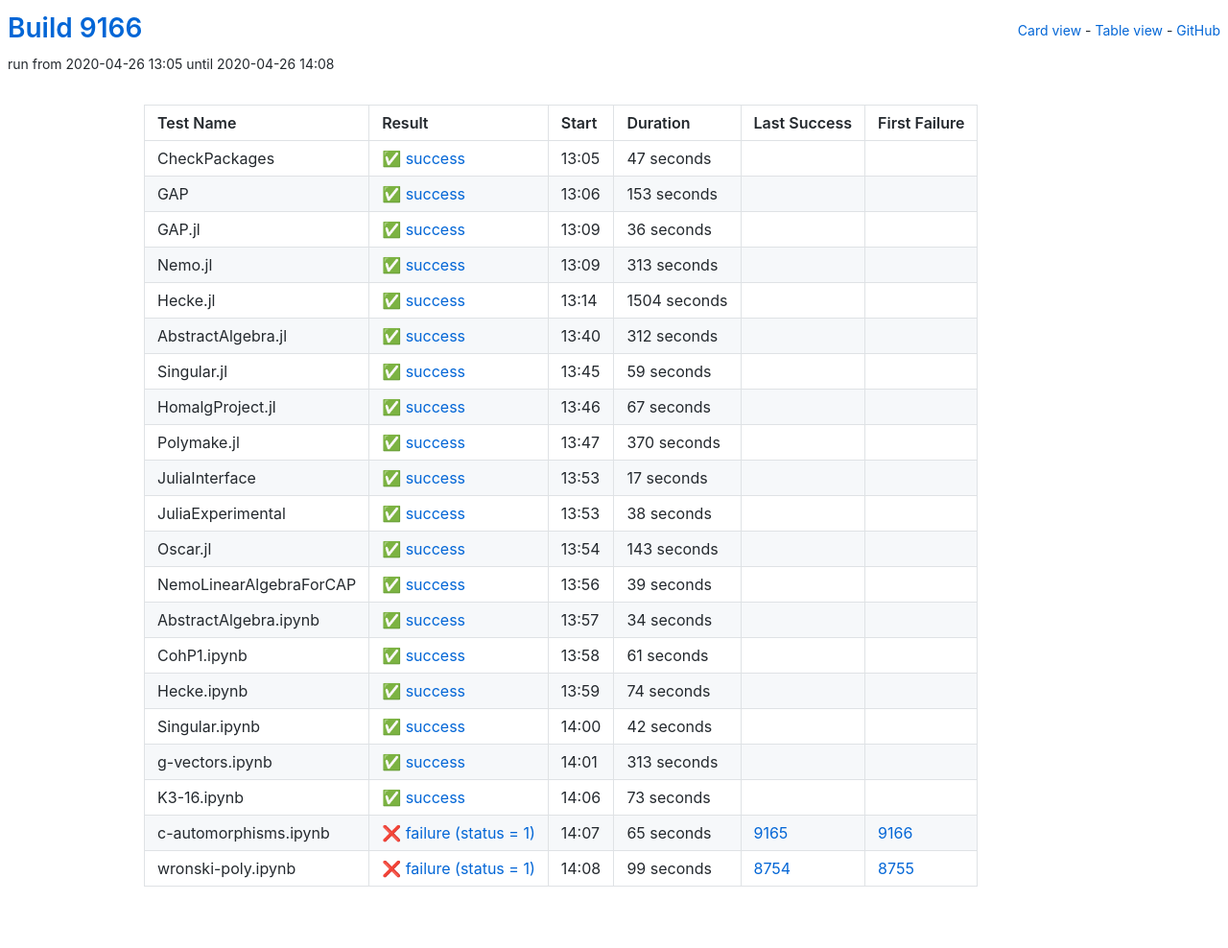
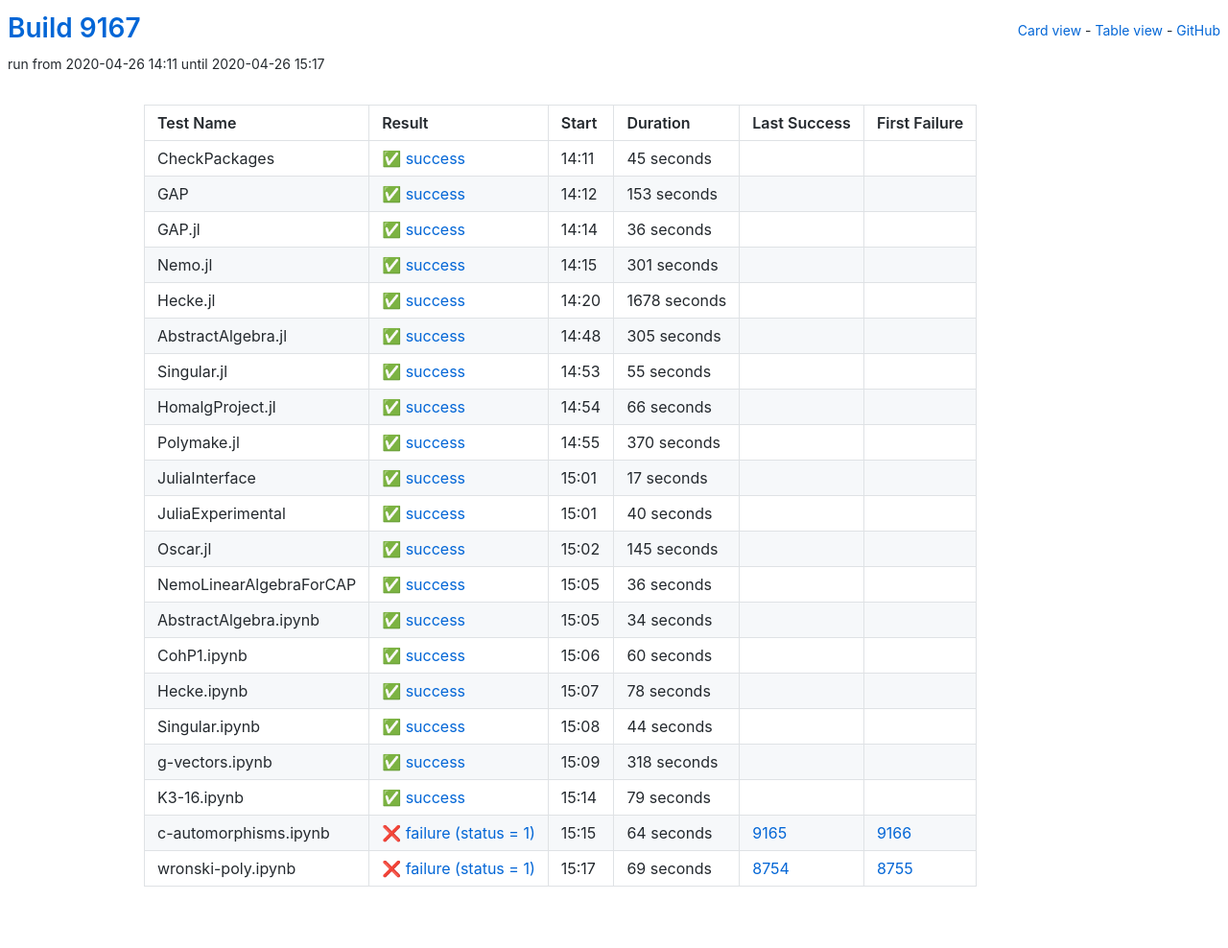
Before and after one commit to oscar-system/oscar-ci-status, a Jekyll site: the page built from table.html, in a window 1280 px wide. Shown: the whole page at 96% size. Built offline with Jekyll 4.4.1, drawn with Linux system fonts in a browser that asks for light colours.

Commit message:
Build 9167

```diff
--- a/_data/ci.yml
+++ b/_data/ci.yml
@@ -1,16 +1,16 @@
-build: 9166
-build_url: https://oscarci.mathematik.uni-kl.de/job/oscar/9166/
+build: 9167
+build_url: https://oscarci.mathematik.uni-kl.de/job/oscar/9167/
 job: oscar
 tests:
-- duration: 47
+- duration: 45
   exitcode: 0
   first_failure: false
   first_failure_url: null
   last_success: false
   last_success_url: null
-  log: https://oscarci.mathematik.uni-kl.de/job/oscar/9166/artifact/logs/build-9166/CheckPackages.log
+  log: https://oscarci.mathematik.uni-kl.de/job/oscar/9167/artifact/logs/build-9167/CheckPackages.log
   name: CheckPackages
-  start: 2020-04-26 13:05
+  start: 2020-04-26 14:11
   status: success
   success: true
 - duration: 153
@@ -19,9 +19,9 @@
   first_failure_url: null
   last_success: false
   last_success_url: null
-  log: https://oscarci.mathematik.uni-kl.de/job/oscar/9166/artifact/logs/build-9166/GAP.log
+  log: https://oscarci.mathematik.uni-kl.de/job/oscar/9167/artifact/logs/build-9167/GAP.log
   name: GAP
-  start: 2020-04-26 13:06
+  start: 2020-04-26 14:12
   status: success
   success: true
 - duration: 36
@@ -30,64 +30,64 @@
   first_failure_url: null
   last_success: false
   last_success_url: null
-  log: https://oscarci.mathematik.uni-kl.de/job/oscar/9166/artifact/logs/build-9166/GAP.jl.log
+  log: https://oscarci.mathematik.uni-kl.de/job/oscar/9167/artifact/logs/build-9167/GAP.jl.log
   name: GAP.jl
-  start: 2020-04-26 13:09
+  start: 2020-04-26 14:14
   status: success
   success: true
-- duration: 313
+- duration: 301
   exitcode: 0
   first_failure: false
   first_failure_url: null
   last_success: false
   last_success_url: null
-  log: https://oscarci.mathematik.uni-kl.de/job/oscar/9166/artifact/logs/build-9166/Nemo.jl.log
+  log: https://oscarci.mathematik.uni-kl.de/job/oscar/9167/artifact/logs/build-9167/Nemo.jl.log
   name: Nemo.jl
-  start: 2020-04-26 13:09
+  start: 2020-04-26 14:15
   status: success
   success: true
-- duration: 1504
+- duration: 1678
   exitcode: 0
   first_failure: false
   first_failure_url: null
   last_success: false
   last_success_url: null
-  log: https://oscarci.mathematik.uni-kl.de/job/oscar/9166/artifact/logs/build-9166/Hecke.jl.log
+  log: https://oscarci.mathematik.uni-kl.de/job/oscar/9167/artifact/logs/build-9167/Hecke.jl.log
   name: Hecke.jl
-  start: 2020-04-26 13:14
+  start: 2020-04-26 14:20
   status: success
   success: true
-- duration: 312
+- duration: 305
   exitcode: 0
   first_failure: false
   first_failure_url: null
   last_success: false
   last_success_url: null
-  log: https://oscarci.mathematik.uni-kl.de/job/oscar/9166/artifact/logs/build-9166/AbstractAlgebra.jl.log
+  log: https://oscarci.mathematik.uni-kl.de/job/oscar/9167/artifact/logs/build-9167/AbstractAlgebra.jl.log
   name: AbstractAlgebra.jl
-  start: 2020-04-26 13:40
+  start: 2020-04-26 14:48
   status: success
   success: true
-- duration: 59
+- duration: 55
   exitcode: 0
   first_failure: false
   first_failure_url: null
   last_success: false
   last_success_url: null
-  log: https://oscarci.mathematik.uni-kl.de/job/oscar/9166/artifact/logs/build-9166/Singular.jl.log
+  log: https://oscarci.mathematik.uni-kl.de/job/oscar/9167/artifact/logs/build-9167/Singular.jl.log
   name: Singular.jl
-  start: 2020-04-26 13:45
+  start: 2020-04-26 14:53
   status: success
   success: true
-- duration: 67
+- duration: 66
   exitcode: 0
   first_failure: false
   first_failure_url: null
   last_success: false
   last_success_url: null
-  log: https://oscarci.mathematik.uni-kl.de/job/oscar/9166/artifact/logs/build-9166/HomalgProject.jl.log
+  log: https://oscarci.mathematik.uni-kl.de/job/oscar/9167/artifact/logs/build-9167/HomalgProject.jl.log
   name: HomalgProject.jl
-  start: 2020-04-26 13:46
+  start: 2020-04-26 14:54
   status: success
   success: true
 - duration: 370
@@ -96,9 +96,9 @@
   first_failure_url: null
   last_success: false
   last_success_url: null
-  log: https://oscarci.mathematik.uni-kl.de/job/oscar/9166/artifact/logs/build-9166/Polymake.jl.log
+  log: https://oscarci.mathematik.uni-kl.de/job/oscar/9167/artifact/logs/build-9167/Polymake.jl.log
   name: Polymake.jl
-  start: 2020-04-26 13:47
+  start: 2020-04-26 14:55
   status: success
   success: true
 - duration: 17
@@ -107,42 +107,42 @@
   first_failure_url: null
   last_success: false
   last_success_url: null
-  log: https://oscarci.mathematik.uni-kl.de/job/oscar/9166/artifact/logs/build-9166/JuliaInterface.log
+  log: https://oscarci.mathematik.uni-kl.de/job/oscar/9167/artifact/logs/build-9167/JuliaInterface.log
   name: JuliaInterface
-  start: 2020-04-26 13:53
+  start: 2020-04-26 15:01
   status: success
   success: true
-- duration: 38
+- duration: 40
   exitcode: 0
   first_failure: false
   first_failure_url: null
   last_success: false
   last_success_url: null
-  log: https://oscarci.mathematik.uni-kl.de/job/oscar/9166/artifact/logs/build-9166/JuliaExperimental.log
+  log: https://oscarci.mathematik.uni-kl.de/job/oscar/9167/artifact/logs/build-9167/JuliaExperimental.log
   name: JuliaExperimental
-  start: 2020-04-26 13:53
+  start: 2020-04-26 15:01
   status: success
   success: true
-- duration: 143
+- duration: 145
   exitcode: 0
   first_failure: false
   first_failure_url: null
   last_success: false
   last_success_url: null
-  log: https://oscarci.mathematik.uni-kl.de/job/oscar/9166/artifact/logs/build-9166/Oscar.jl.log
+  log: https://oscarci.mathematik.uni-kl.de/job/oscar/9167/artifact/logs/build-9167/Oscar.jl.log
   name: Oscar.jl
-  start: 2020-04-26 13:54
+  start: 2020-04-26 15:02
   status: success
   success: true
-- duration: 39
+- duration: 36
   exitcode: 0
   first_failure: false
   first_failure_url: null
   last_success: false
   last_success_url: null
-  log: https://oscarci.mathematik.uni-kl.de/job/oscar/9166/artifact/logs/build-9166/NemoLinearAlgebraForCAP.log
+  log: https://oscarci.mathematik.uni-kl.de/job/oscar/9167/artifact/logs/build-9167/NemoLinearAlgebraForCAP.log
   name: NemoLinearAlgebraForCAP
-  start: 2020-04-26 13:56
+  start: 2020-04-26 15:05
   status: success
   success: true
 - duration: 34
@@ -151,85 +151,85 @@
   first_failure_url: null
   last_success: false
   last_success_url: null
-  log: https://oscarci.mathematik.uni-kl.de/job/oscar/9166/artifact/logs/build-9166/AbstractAlgebra.ipynb.log
+  log: https://oscarci.mathematik.uni-kl.de/job/oscar/9167/artifact/logs/build-9167/AbstractAlgebra.ipynb.log
   name: AbstractAlgebra.ipynb
-  start: 2020-04-26 13:57
+  start: 2020-04-26 15:05
   status: success
   success: true
-- duration: 61
+- duration: 60
   exitcode: 0
   first_failure: false
   first_failure_url: null
   last_success: false
   last_success_url: null
-  log: https://oscarci.mathematik.uni-kl.de/job/oscar/9166/artifact/logs/build-9166/CohP1.ipynb.log
+  log: https://oscarci.mathematik.uni-kl.de/job/oscar/9167/artifact/logs/build-9167/CohP1.ipynb.log
   name: CohP1.ipynb
-  start: 2020-04-26 13:58
+  start: 2020-04-26 15:06
   status: success
   success: true
-- duration: 74
+- duration: 78
   exitcode: 0
   first_failure: false
   first_failure_url: null
   last_success: false
   last_success_url: null
-  log: https://oscarci.mathematik.uni-kl.de/job/oscar/9166/artifact/logs/build-9166/Hecke.ipynb.log
+  log: https://oscarci.mathematik.uni-kl.de/job/oscar/9167/artifact/logs/build-9167/Hecke.ipynb.log
   name: Hecke.ipynb
-  start: 2020-04-26 13:59
+  start: 2020-04-26 15:07
   status: success
   success: true
-- duration: 42
+- duration: 44
   exitcode: 0
   first_failure: false
   first_failure_url: null
   last_success: false
   last_success_url: null
-  log: https://oscarci.mathematik.uni-kl.de/job/oscar/9166/artifact/logs/build-9166/Singular.ipynb.log
+  log: https://oscarci.mathematik.uni-kl.de/job/oscar/9167/artifact/logs/build-9167/Singular.ipynb.log
   name: Singular.ipynb
-  start: 2020-04-26 14:00
+  start: 2020-04-26 15:08
   status: success
   success: true
-- duration: 313
+- duration: 318
   exitcode: 0
   first_failure: false
   first_failure_url: null
   last_success: false
   last_success_url: null
-  log: https://oscarci.mathematik.uni-kl.de/job/oscar/9166/artifact/logs/build-9166/g-vectors.ipynb.log
+  log: https://oscarci.mathematik.uni-kl.de/job/oscar/9167/artifact/logs/build-9167/g-vectors.ipynb.log
   name: g-vectors.ipynb
-  start: 2020-04-26 14:01
+  start: 2020-04-26 15:09
   status: success
   success: true
-- duration: 73
+- duration: 79
   exitcode: 0
   first_failure: false
   first_failure_url: null
   last_success: false
   last_success_url: null
-  log: https://oscarci.mathematik.uni-kl.de/job/oscar/9166/artifact/logs/build-9166/K3-16.ipynb.log
+  log: https://oscarci.mathematik.uni-kl.de/job/oscar/9167/artifact/logs/build-9167/K3-16.ipynb.log
   name: K3-16.ipynb
-  start: 2020-04-26 14:06
+  start: 2020-04-26 15:14
   status: success
   success: true
-- duration: 65
+- duration: 64
   exitcode: 1
   first_failure: 9166
   first_failure_url: https://oscarci.mathematik.uni-kl.de/job/oscar/9166/
   last_success: 9165
   last_success_url: https://oscarci.mathematik.uni-kl.de/job/oscar/9165/
-  log: https://oscarci.mathematik.uni-kl.de/job/oscar/9166/artifact/logs/build-9166/c-automorphisms.ipynb.log
+  log: https://oscarci.mathematik.uni-kl.de/job/oscar/9167/artifact/logs/build-9167/c-automorphisms.ipynb.log
   name: c-automorphisms.ipynb
-  start: 2020-04-26 14:07
+  start: 2020-04-26 15:15
   status: failure
   success: false
-- duration: 99
+- duration: 69
   exitcode: 1
   first_failure: 8755
   first_failure_url: https://oscarci.mathematik.uni-kl.de/job/oscar/8755/
   last_success: 8754
   last_success_url: https://oscarci.mathematik.uni-kl.de/job/oscar/8754/
-  log: https://oscarci.mathematik.uni-kl.de/job/oscar/9166/artifact/logs/build-9166/wronski-poly.ipynb.log
+  log: https://oscarci.mathematik.uni-kl.de/job/oscar/9167/artifact/logs/build-9167/wronski-poly.ipynb.log
   name: wronski-poly.ipynb
-  start: 2020-04-26 14:08
+  start: 2020-04-26 15:17
   status: failure
   success: false
```
Also changed, not shown: README.md.
